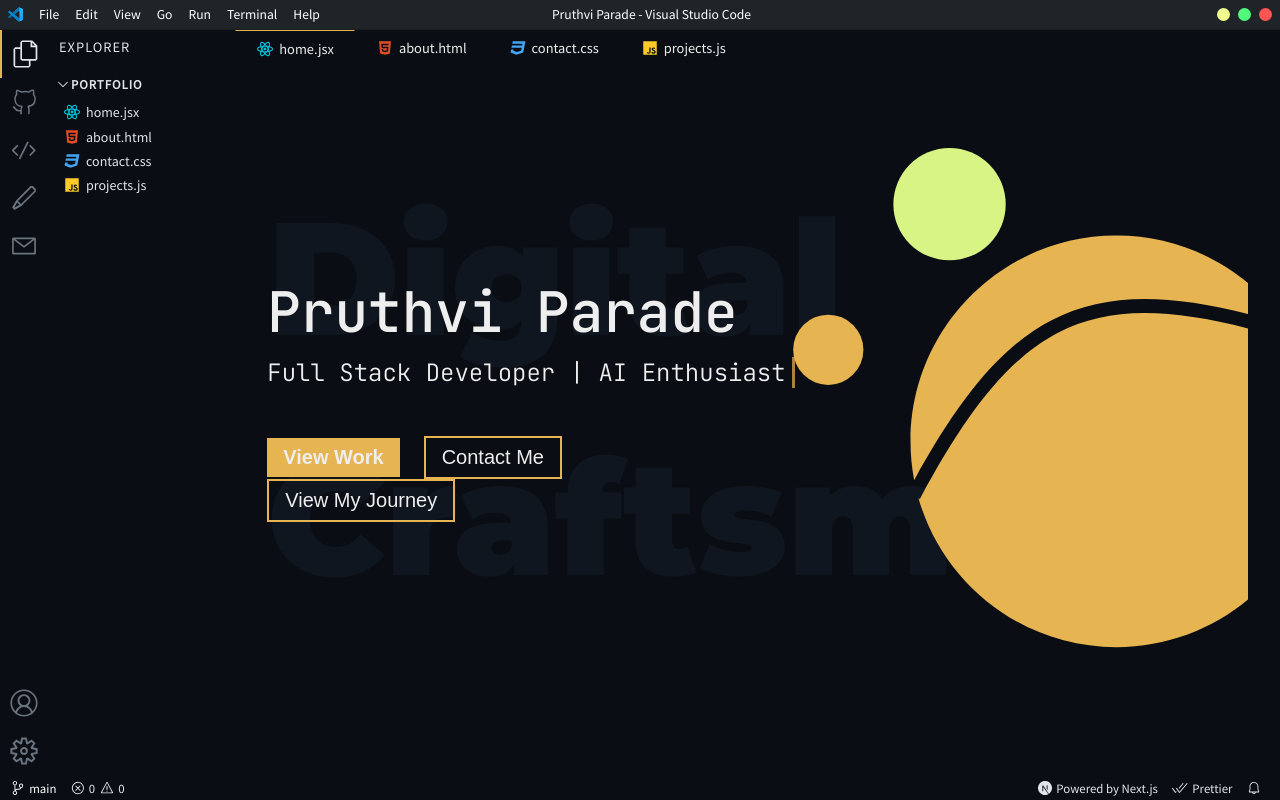
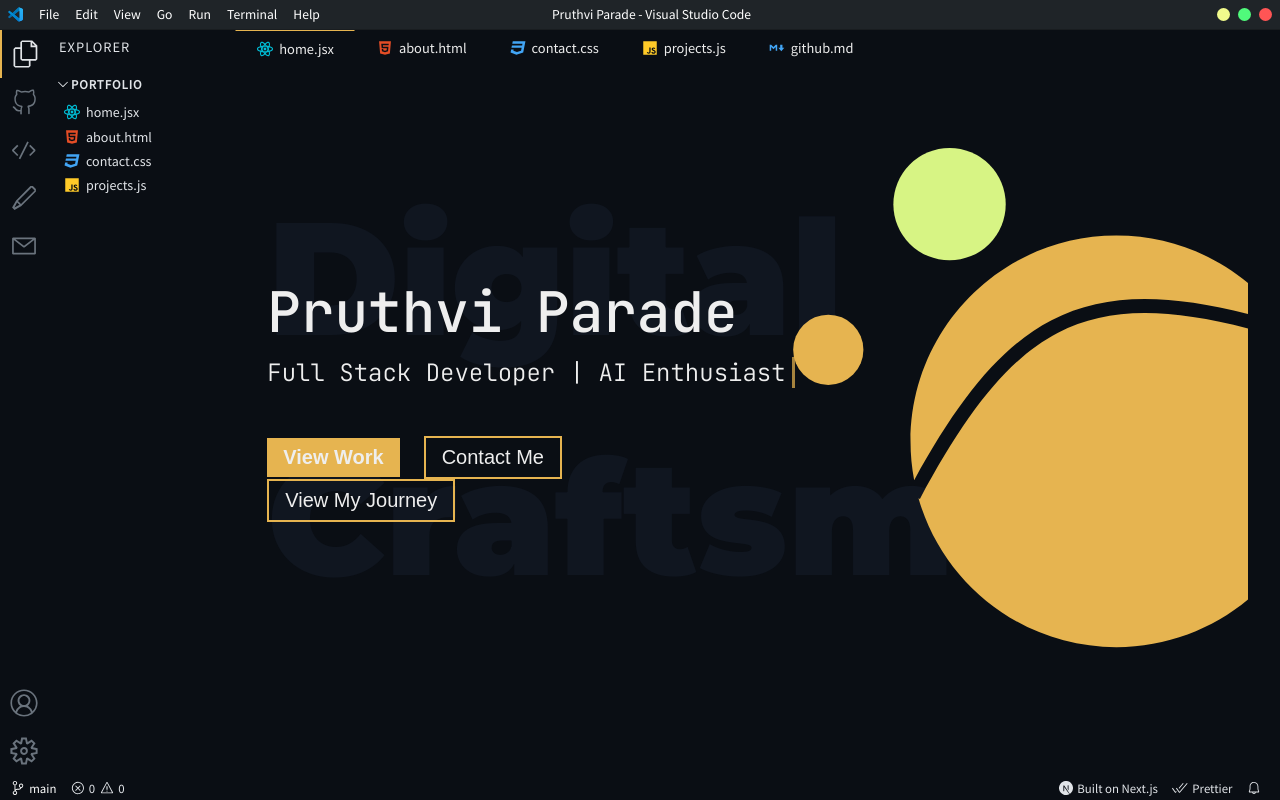
Before and after one commit to Pruthvi-Parade/portfolio, a Next.js app: page / in a window 1280 px wide. Built offline with nearby package versions, Linux system fonts and the light colour scheme.

Commit message:
Changed some content

```diff
--- a/components/Bottombar.jsx
+++ b/components/Bottombar.jsx
@@ -29,7 +29,7 @@
       <div className={styles.container}>
         <div className={styles.section}>
           <NextjsIcon className={styles.icon} />
-          <p>Powered by Next.js</p>
+          <p>Built on Next.js</p>
         </div>
         <div className={styles.section}>
           <CheckIcon className={styles.icon} />
--- a/components/Tabsbar.jsx
+++ b/components/Tabsbar.jsx
@@ -9,7 +9,7 @@
       <Tab icon="/css_icon.svg" filename="contact.css" path="/contact" />
       <Tab icon="/js_icon.svg" filename="projects.js" path="/projects" />
       {/* <Tab icon="/json_icon.svg" filename="articles.json" path="/articles" /> */}
-      {/* <Tab icon="/markdown_icon.svg" filename="github.md" path="/github" /> */}
+      <Tab icon="/markdown_icon.svg" filename="github.md" path="/github" />
     </div>
   );
 };
```
Also changed, not shown: 1 other file (tests, documents, lock files or other folders).
